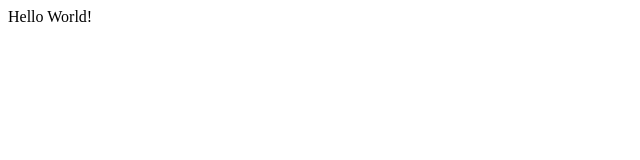
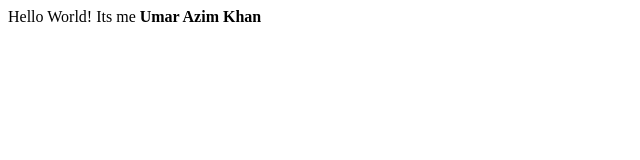
Before and after one commit to UmarAzimKhan/desktop-tutorial, a plain HTML site: page index.html in a window 1280 px wide. Shown: the whole page, without its empty margins (0-640 px from the left). Drawn offline with Linux system fonts and the light colour scheme.

Commit message:
frst change
changed my name

```diff
--- a/index.html
+++ b/index.html
@@ -5,7 +5,7 @@
 </head>
 
 <body>
-    <p> Hello World!</p>
+    <p> Hello World! Its me <strong>Umar Azim Khan</strong></p>
 </body>
 
 </html>
```
